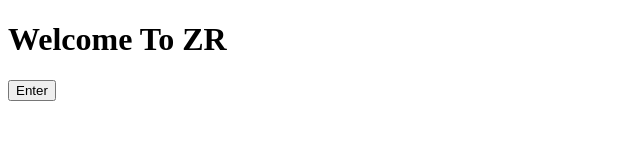
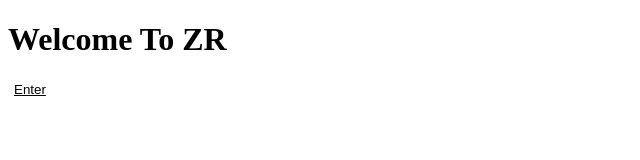
Before and after one commit to RayenTellissy/ZR-Jewelry, a plain HTML site: page index.html in a window 1280 px wide. Shown: the full height of the page, 0-640 px from the left. Drawn offline with nearby package versions, Linux system fonts and the light colour scheme.

Commit message:
rayen commit

```diff
--- a/index.css
+++ b/index.css
@@ -1,3 +1,14 @@
+#w{
+    display: block;
+    width: 50%;
+    justify-content: center;
+}
+#welcomebutton{
+    border:none;
+    background-color: inherit;
+    text-decoration: underline;
+}
+
 #welcome{
     font-family: "Montserrat Black" ;
 }
--- a/index.html
+++ b/index.html
@@ -13,6 +13,9 @@
         <h1 id="Welcome">Welcome To ZR</h1>
         <button id="welcomebutton">Enter</button>
     </div>
+    <div id="main">
+
+    </div>
     <script src="https://code.jquery.com/jquery-2.2.4.js"></script>
     <script src="main.js"></script>
 
```
